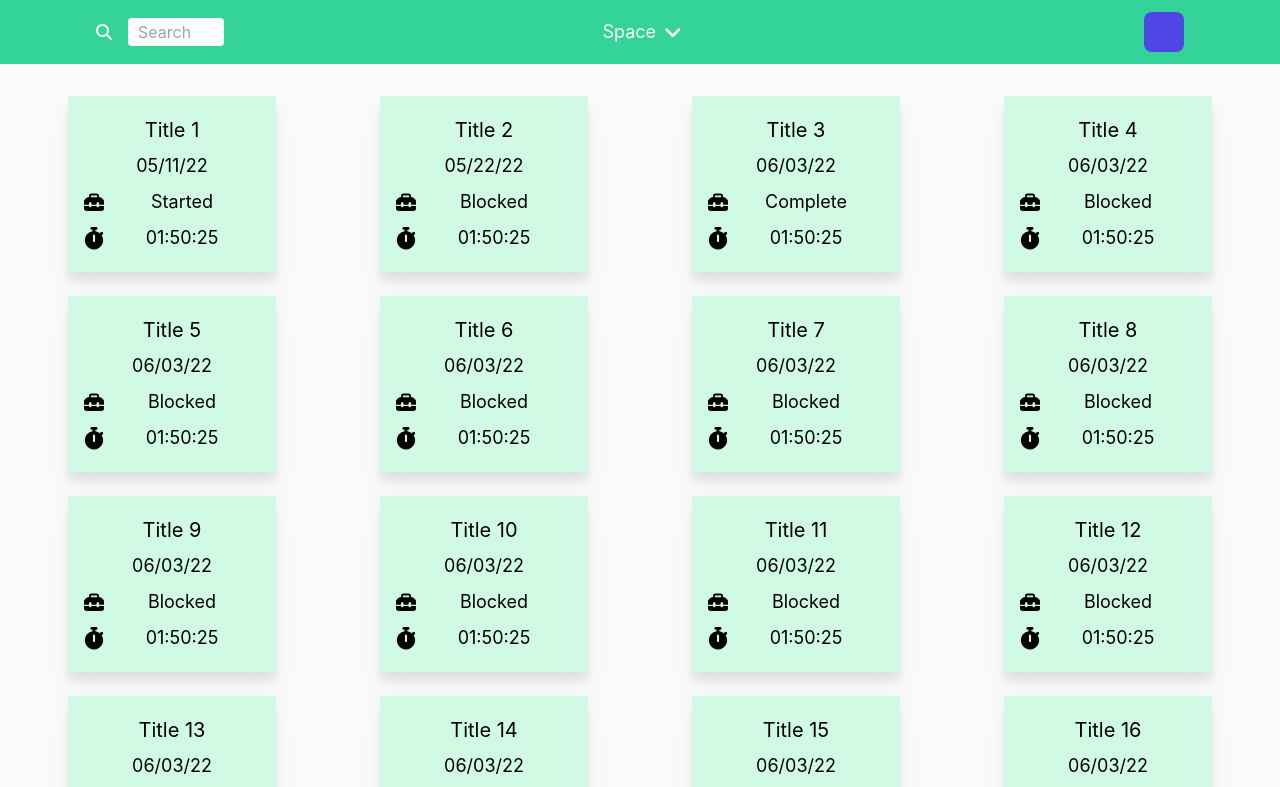
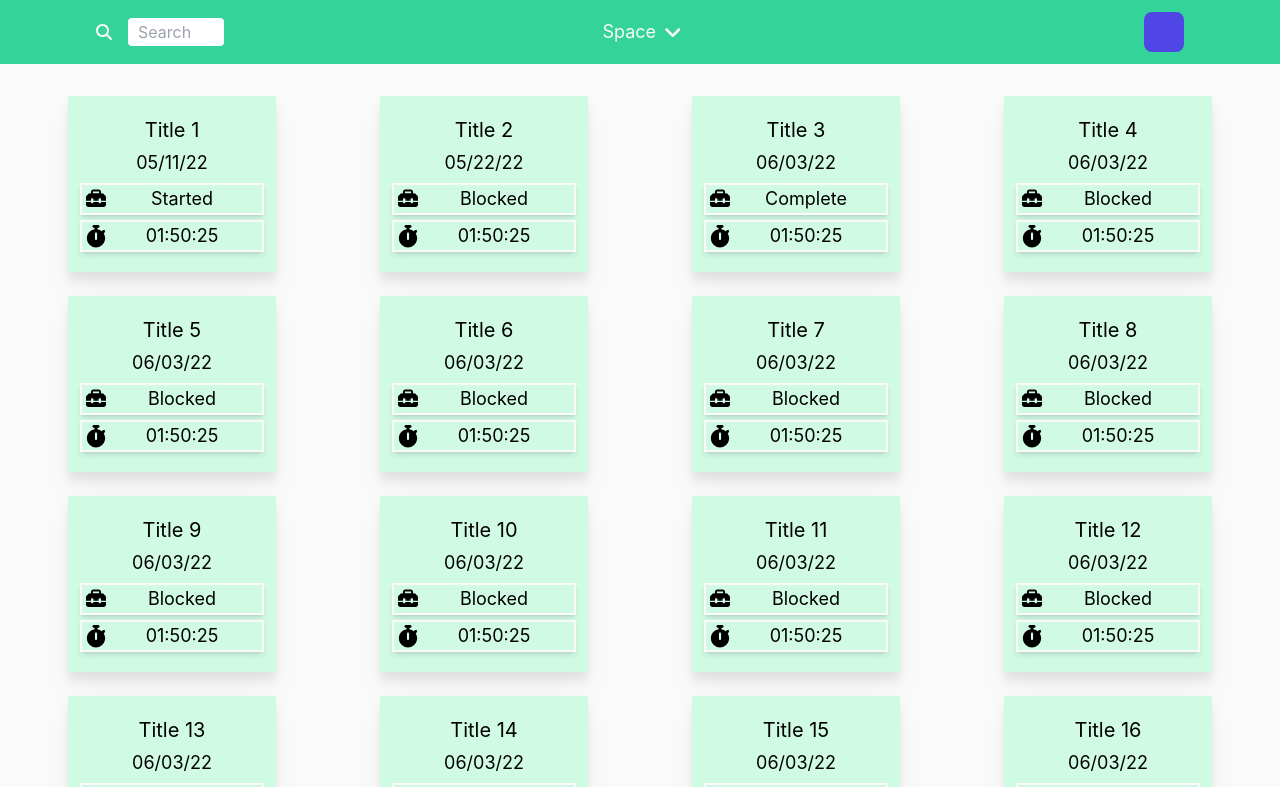
Before and after one commit to 312akim/focal-tiles, a Next.js app: page /focalapp in a window 1280 px wide. Shown: the top 787 px of the page. Built offline with nearby package versions, Linux system fonts and the light colour scheme.

Commit message:
feat: implement taskbuttoncontainer and update task tile styles

```diff
--- a/components/spaces/taskSpace/TaskSpace.tsx
+++ b/components/spaces/taskSpace/TaskSpace.tsx
@@ -4,18 +4,12 @@ import { faStopwatch } from '@fortawesome/free-solid-svg-icons';
 import { FontAwesomeIcon } from '@fortawesome/react-fontawesome';
 import TileWrapper from '../../tiles/tileWrapper/TileWrapper';
 import { secondsToTime } from '../../../lib/secondsToTime';
+import { ReactNode } from 'react';
+import { Icon } from '@fortawesome/fontawesome-svg-core';
 
 
 export interface ITaskSpace {
   data: Array<ITaskTile>
-}
-
-interface ITaskTile {
-  title: string;
-  status: string;
-  notes: string;
-  dueDate: string;
-  timer: number; // number of seconds
 }
 
 const TaskSpace: React.FC<ITaskSpace> = ({data}) => {
@@ -35,21 +29,41 @@ const TaskSpace: React.FC<ITaskSpace> = ({data}) => {
   )
 }
 
+interface ITaskTile {
+  title: string;
+  status: string;
+  notes: string;
+  dueDate: string;
+  timer: number; // number of seconds
+}
+
 const TaskTile = ({title, status, notes, dueDate, timer}: ITaskTile) => {
   return (
     <div className='flex flex-col text-center bg-primary-100 h-full p-0 justify-between py-4 text-lg'>
       <div className='text-xl '>{title}</div>
       <div className=''>{dueDate}</div>
-      <div className='flex flex-row mx-2 w-auto pl-1'>
-        <FontAwesomeIcon icon={faToolbox} size='lg' className='my-auto w-5'/>
+      <TaskButtonContainer icon={faToolbox}>
         <div className='mx-auto pr-1'>{status}</div>
-      </div>
-      <div className='flex flex-row mx-2 w-auto pl-1'>
-        <FontAwesomeIcon icon={faStopwatch} size='lg' className='my-auto w-5'/>
+      </TaskButtonContainer>
+      <TaskButtonContainer icon={faStopwatch}>
         <div className='mx-auto pr-1'>{secondsToTime(timer)}</div>
-      </div>
+      </TaskButtonContainer>
     </div>
   )
 }
 
+interface ITaskButtonContainer {
+  children: ReactNode;
+  icon: Icon
+}
+
+const TaskButtonContainer: ITaskButtonContainer = ({children, icon}) => {
+  return(
+    <div className='flex flex-row mx-2 w-auto pl-1 border-secondary border-2 shadow-md hover:border-primary-400 hover:cursor-pointer'>
+      <FontAwesomeIcon icon={icon} size='lg' className='my-auto w-5'/>
+      {children}
+  </div>
+  )
+}
+
 export default TaskSpace;
--- a/components/tiles/tileWrapper/TileWrapper.tsx
+++ b/components/tiles/tileWrapper/TileWrapper.tsx
@@ -7,7 +7,7 @@ export interface ITileWrapper {
 
 const TileWrapper: React.FC<ITileWrapper> = ({ children }) => {
   return (
-    <div className="w-36 md:w-52 h-48 md:h-44 drop-shadow-xl bg-secondary border-primary-100 hover:border-highlight border-4 hover:border-4 m-2 mt-4 mx-auto">
+    <div className="w-36 md:w-52 h-48 md:h-44 drop-shadow-xl bg-secondary border-primary-100 border-4 hover:border-4 hover:cursor-pointer m-2 mt-4 mx-auto">
       {children}
     </div>
   );
```
